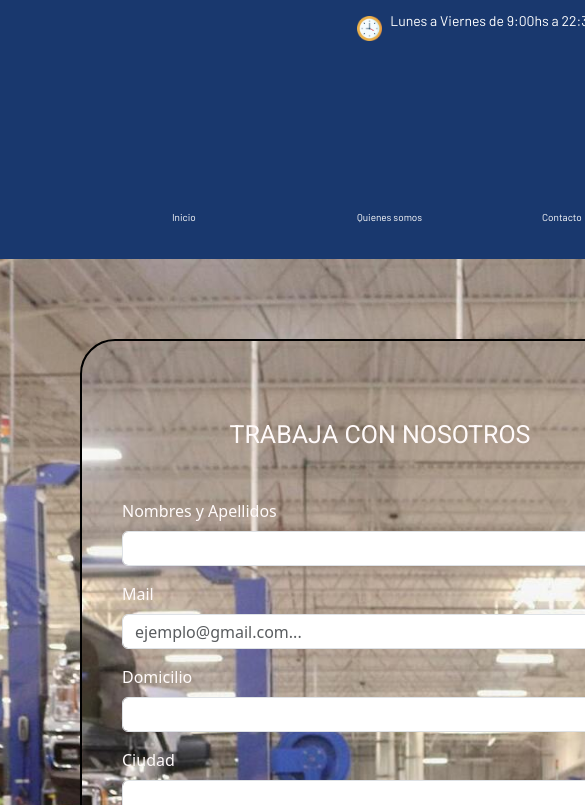
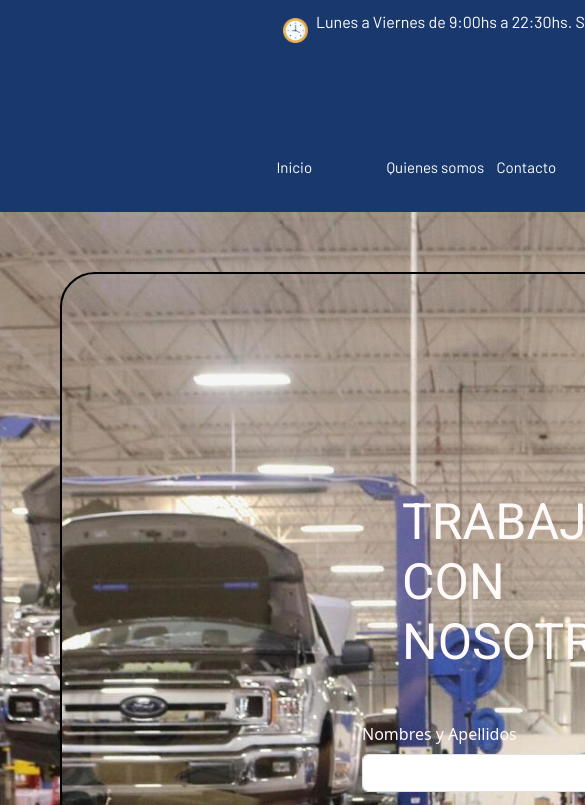
Before and after one commit to ChristianCastaneda/proyecto-ime.io, a website: page pages/trabaja-con-nosotros.html in a window 390 px wide. Shown: the top 805 px of the page, 585 px wide, since content can reach past the window. Drawn offline with nearby package versions, Linux system fonts and the light colour scheme.

Commit message:
Tercer pre entrega Christian Castañeda

```diff
--- a/scss/layout/media/_media-1024.scss
+++ b/scss/layout/media/_media-1024.scss
@@ -1,23 +1,36 @@
-@media (max-widt:1024px){
+@media (max-width:1024px){
     header{
+        display: flex;
         flex-direction: column;
         .container-header-navbar{
-            width: 100%;
+            justify-content: center;
+            a{
+                width: 80px;
+                height: 100px;
+            }
             .navbar{
-                width: 100%;
                 ul{
-                    justify-self: center;
-                    gap: 20px;
+                    font-size: 15px;
+                    gap: 10px;
                 }
             }
         }
     }
-    .section-container{
-        .fotos-redes-main{
-            display: grid;
-            grid-template-columns: 1fr 1fr;
-            grid-template-rows: 1fr 1fr 1fr;
+    main{
+        justify-content: center;
+        .contenido-principal{
+            div{
+                h1{
+                    @include h2('Heebo',35px,#fff,center,center);
+                }
+            }
+        }
+        .section-container{
+            .fotos-redes-main{
+                display: grid;
+                grid-template-columns: 1fr 1fr;
+                grid-template-rows: 1fr 1fr 1fr;
+            }
         }
     }
-
 }
--- a/scss/layout/media/_media-768.scss
+++ b/scss/layout/media/_media-768.scss
@@ -1,78 +1,33 @@
 @media (max-width:768px){
+    header{
+        display: flex;
+        flex-direction: column;
+        .container-header-navbar{
+            justify-content: center;
+            a{
+                width: 80px;
+                height: 100px;
+            }
+            .navbar{
+                ul{
+                    font-size: 15px;
+                    gap: 10px;
+                }
+            }
+        }
+    }
     body{
-        margin: 0;
-        padding: 0;
-        box-sizing: border-box;
-    }
-    .container-header-navbar{
-        width: 100%;
-        padding: 5px 10px;
-    }
-    header div a{
         display: grid;
-        grid-template-columns: 1fr 1fr;
-        justify-content: space-between;
-    }
-    .navbar ul{
-        justify-self: center;
-        font-size: 10px;
-        gap: 30px;
-    }
-    .hora-header{
-        font-size: 14px;
-    }
-    .titulo-index h1{
-        font-size: 25px;
-    }
-    .section-container{
-        width: 100%;
-        margin-left: 0;
-        padding: 5px;
-    }
-    .fotos-section3{
-        display: grid;
-        gap: 15px;
-        grid-template-columns: repeat(2, 1fr);
-        grid-template-rows: repeat(2, 1fr)
-    }
-    .fotos-section3 a{
-        justify-self: center;
-    }
-    .container-footer h2{
-        font-size: 20px;
-    }
-    .container-footer div{
-        font-size: 14px
-    }
-    div div img{
-        width: 20px;
-    }
-    .image-mail{
-        width: 20px;
-    }
-    .image-wsp{
-        width: 20px;
-    }
-    .container-main-tcn section{
-        width: 600px;
-        padding: 40px;
-    }
-    .container-main-tcn{
-        padding: 80px;
-    }
-    .titulo-contactanos h1{
-        font-size: 25px;
-    }
-    .row div label{
-        font-size: 16px;
-    }
-    form div input{
-        width: 40px;
-        height: 35px;
-        font-size: 10px;
-    }
-    form div select{
-        width: 60px;
-        height: 35px;
+        grid-template-columns: 1fr;
+        main{
+            justify-content: center;
+            .contenido-principal{
+                div{
+                    h1{
+                        @include h2('Heebo',35px,#fff,center,center);
+                    }
+                }
+            }
+        }
     }
 }
```
Also changed, not shown: css/style.css.
